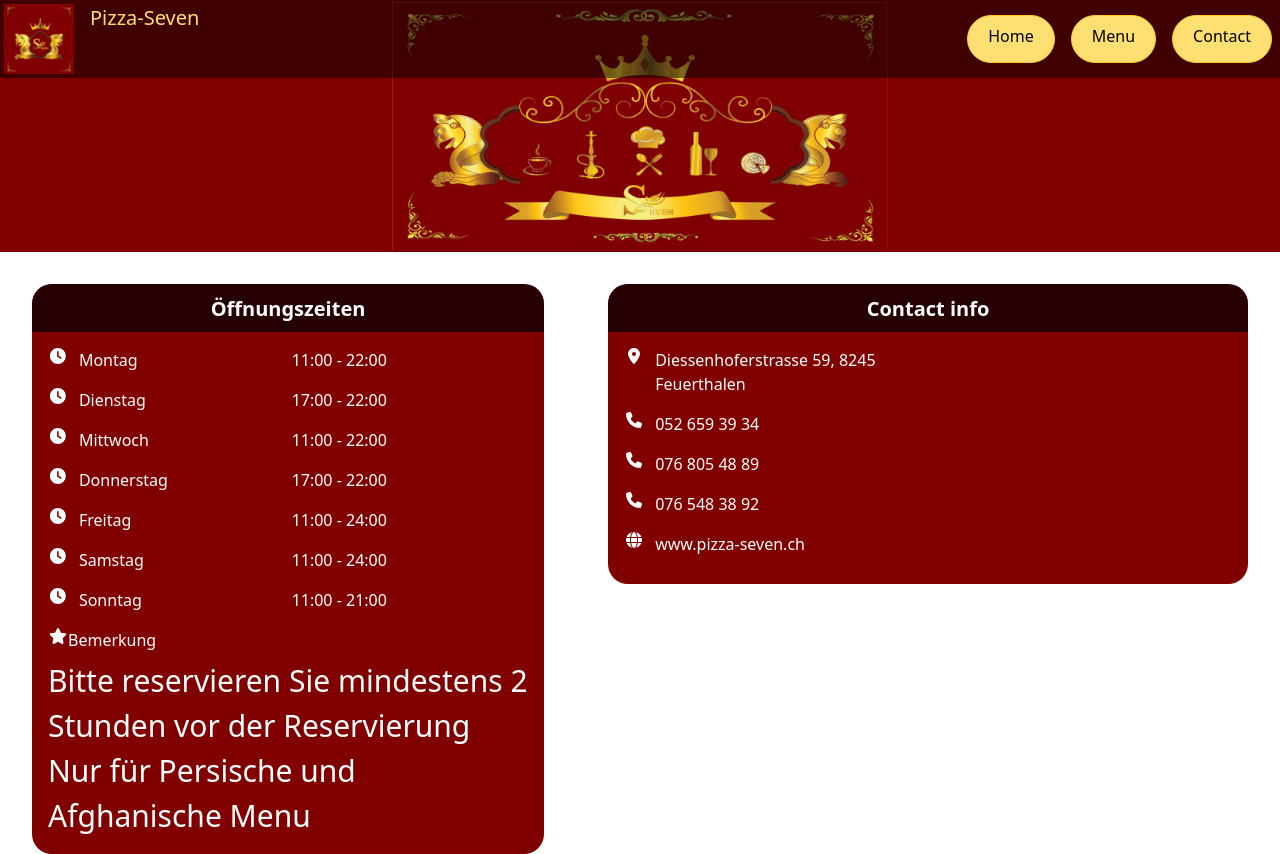
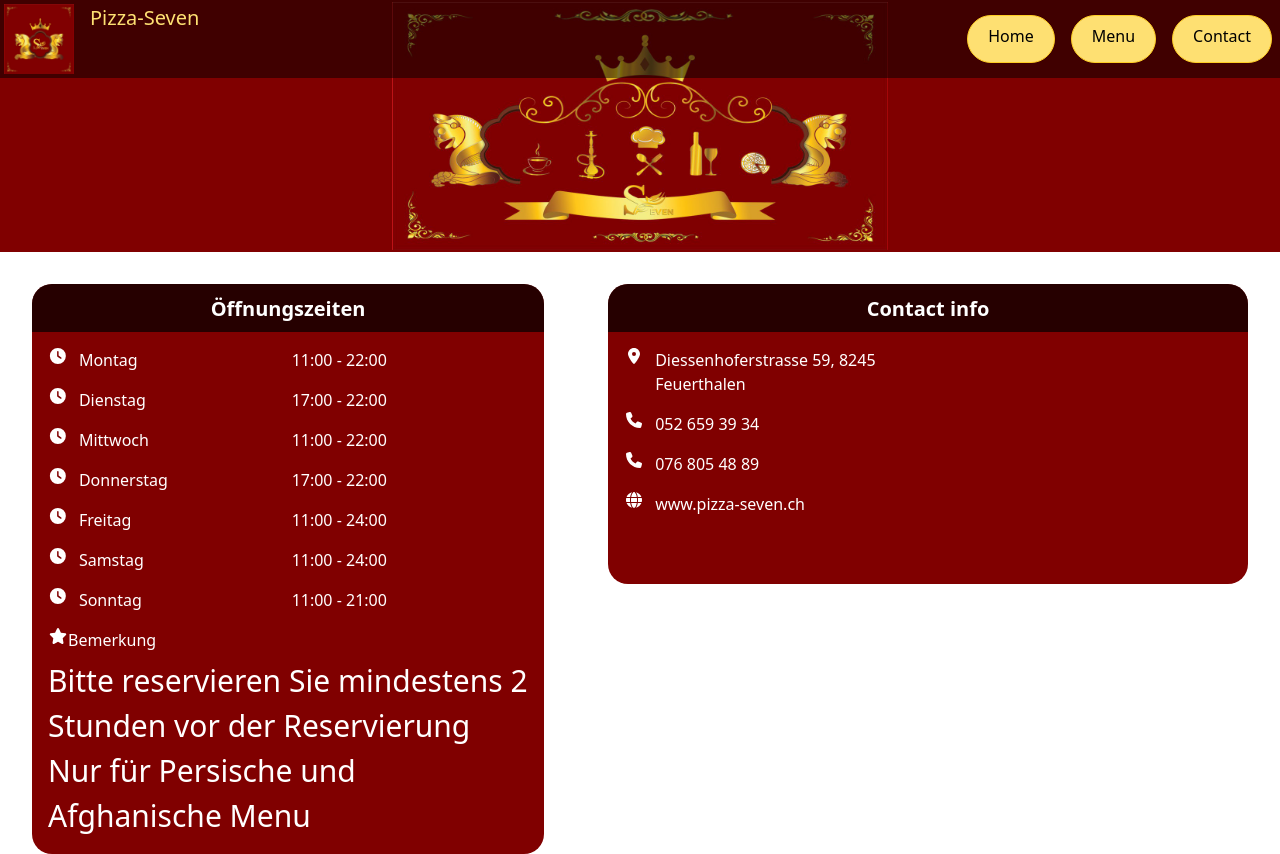
Before and after one commit to Mona-Ak/Pizza-Seven, a Next.js app: page /contact in a window 1280 px wide. Built offline with nearby package versions, Linux system fonts and the light colour scheme.

Commit message:
removing 1 Menu

```diff
--- a/app/contact/page.jsx
+++ b/app/contact/page.jsx
@@ -79,10 +79,6 @@
             <FontAwesomeIcon icon={faPhone} className='contact-icon' />
             <h2 className='contact-h2'>076 805 48 89</h2>
           </div>
-          <div className='contact-div'>
-            <FontAwesomeIcon icon={faPhone} className='contact-icon' />
-            <h2 className='contact-h2'>076 548 38 92</h2>
-          </div>
 
           <div className='contact-div'>
             <FontAwesomeIcon icon={faGlobe} className='contact-icon' />
--- a/app/menu/page.jsx
+++ b/app/menu/page.jsx
@@ -43,10 +43,10 @@
           <h1 className="menu-h1">Persische Menu</h1>
         </Link>
 
-        <Link href="menu/afghanischemenu" className="menu-link">
+        {/* <Link href="menu/afghanischemenu" className="menu-link">
           <Image alt="Afghanische Menu" src={menu1} className="menu-image" />
           <h1 className="menu-h1">Afghanische Menu</h1>
-        </Link>
+        </Link> */}
 
         <Link href="menu/pasta" className="menu-link">
           <Image alt="Pasta Menu" src={menu6} className="menu-image" />
--- a/app/menu/shisha/page.jsx
+++ b/app/menu/shisha/page.jsx
@@ -63,7 +63,7 @@
             <h2 className="price">20.00 CHF</h2>
           </div>
           <div className="div2">
-            <h2 className="h2">Dabel Appel</h2>
+            <h2 className="h2">Dabel Apple</h2>
             <h2 className="price">20.00 CHF</h2>
           </div>
           <div className="div2">
```
Also changed, not shown: public/images/slideshow/zohreh-bagheri.jpg (added).
